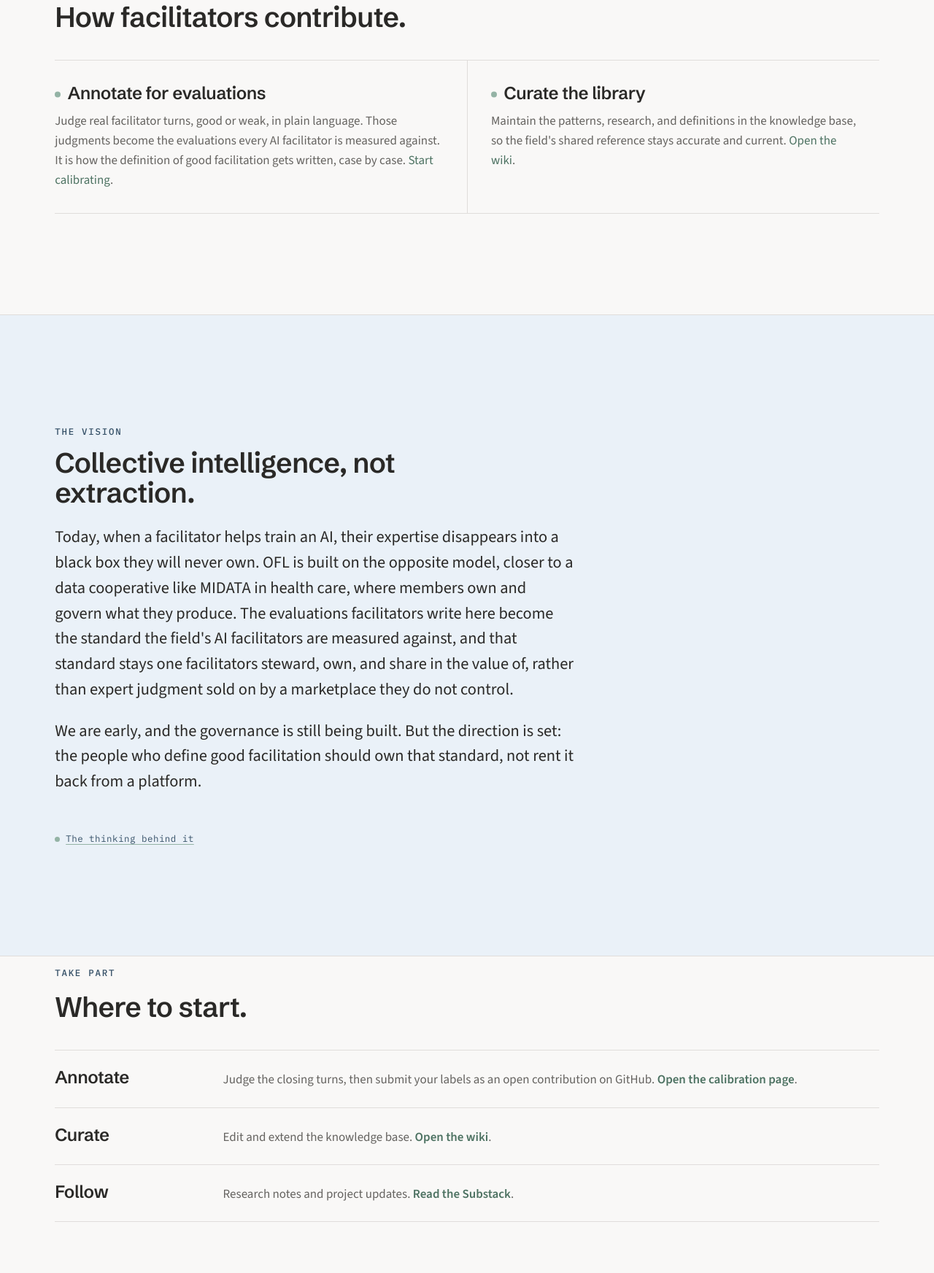
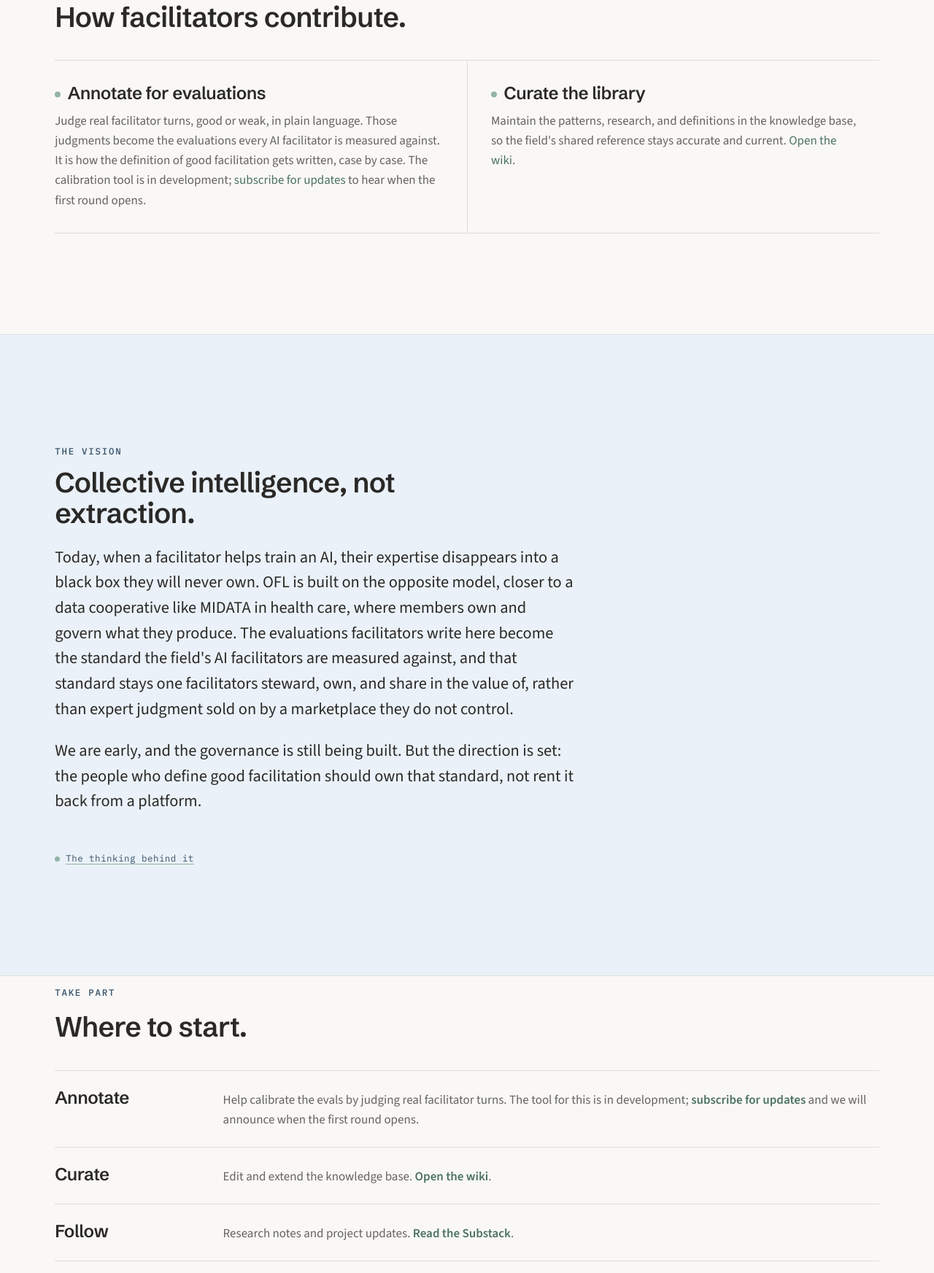
Before and after one commit to Open-Facilitation-Library/website, a plain HTML site: page facilitators/index.html in a window 1280 px wide. Shown: the part 822-2567 px from the top of the page at 73% size. Drawn offline with nearby package versions, Linux system fonts and the light colour scheme.

Commit message:
facilitators: unlink WIP calibrate + reframe annotation to register-interest; noindex /calibrate
The /calibrate tool is still work-in-progress and should not be promoted publicly
yet. Remove its two links from /facilitators and point the annotation CTAs to the
Substack so interested facilitators can be notified when the first calibration
round opens. Add noindex/nofollow to the calibrate page; it stays reachable by
direct link for piloting, just not discoverable or indexed.

```diff
--- a/facilitators/index.html
+++ b/facilitators/index.html
@@ -39,7 +39,7 @@
         <div class="halves">
           <article class="half">
             <h3>Annotate for evaluations</h3>
-            <p>Judge real facilitator turns, good or weak, in plain language. Those judgments become the evaluations every AI facilitator is measured against. It is how the definition of good facilitation gets written, case by case. <a href="/calibrate/">Start calibrating</a>.</p>
+            <p>Judge real facilitator turns, good or weak, in plain language. Those judgments become the evaluations every AI facilitator is measured against. It is how the definition of good facilitation gets written, case by case. The calibration tool is in development; <a href="https://openfac.substack.com">subscribe for updates</a> to hear when the first round opens.</p>
           </article>
           <article class="half">
             <h3>Curate the library</h3>
@@ -70,7 +70,7 @@
         <div class="routes">
           <div class="route">
             <h3>Annotate</h3>
-            <p>Judge the closing turns, then submit your labels as an open contribution on GitHub. <a href="/calibrate/">Open the calibration page</a>.</p>
+            <p>Help calibrate the evals by judging real facilitator turns. The tool for this is in development; <a href="https://openfac.substack.com">subscribe for updates</a> and we will announce when the first round opens.</p>
           </div>
           <div class="route">
             <h3>Curate</h3>
```
Also changed, not shown: calibrate/index.html (+1 -0 lines).
